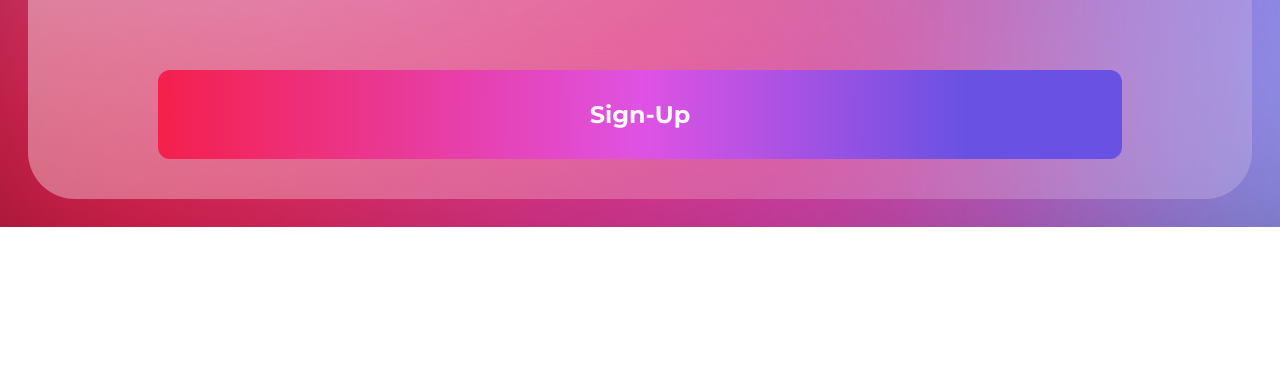
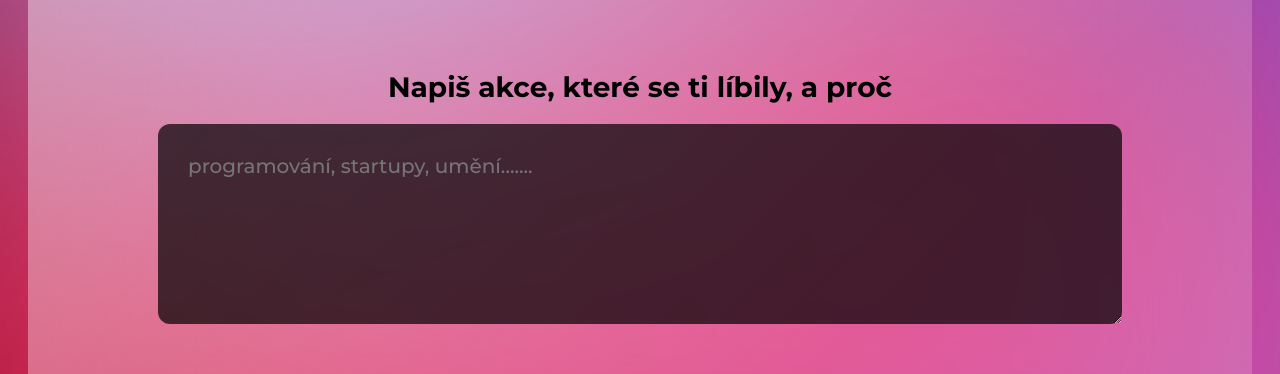
Before and after one commit to daniyarorazov/ibento-landing, a plain HTML site: page index.html in a window 1280 px wide. Shown: the part 740-1114 px from the top of the page. Before the commit the page ends 967 px from the top, so only its background shows below. Drawn offline with Linux system fonts and the light colour scheme; some packages are replaced by stand-ins of ours; a script that the page names is missing.

Commit message:
Added new field

```diff
--- a/index.html
+++ b/index.html
@@ -20,6 +20,8 @@
                 <input type="email" name="Email" placeholder="example@gmail.com">
                 <span>Napiš své zájmy</span>
                 <textarea name="Wishes" placeholder="programování, startupy, umění......."></textarea>
+                <span>Napiš akce, které se ti líbily, a proč</span>
+                <textarea name="Favorites" placeholder="programování, startupy, umění......."></textarea>
                 <button type="submit">Sign-Up</button>
             </form>
         </div>
```
